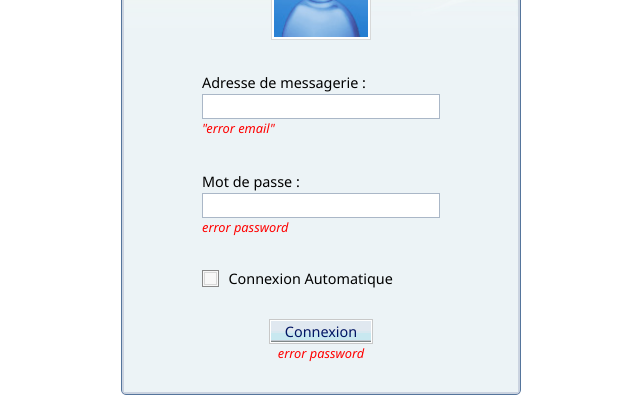
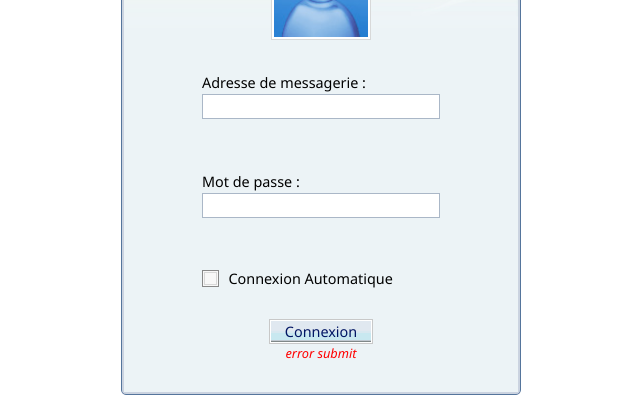
Before and after one commit to david-mi/MSN_Reborn, a React (Vite) app: page /login in a window 1280 px wide. Shown: the part 248-662 px from the top of the page, without its empty margins (319-959 px from the left). Built offline with nearby package versions, Linux system fonts and the light colour scheme; no server answers.

Commit message:
feat: put login form in to LoginForm component, add form validation

```diff
--- /dev/null
+++ b/src/Components/Login/LoginForm/LoginForm.tsx
@@ -0,0 +1,74 @@
+import FormLayout from "@/Components/Shared/FormLayout/FormLayout";
+import Avatar from "@/Components/Shared/Avatar/Avatar";
+import Button from "@/Components/Shared/Button/Button";
+import Checkbox from "@/Components/Shared/Checkbox/Checkbox";
+import { useForm } from "react-hook-form";
+import type { LoginFormFields } from "./types";
+import styles from "./loginForm.module.css"
+import { EmailValidation, PasswordValidation } from "@/utils/Validation";
+import { ChangeEvent } from "react";
+
+const passwordValidation = new PasswordValidation()
+
+function LoginForm() {
+  const {
+    register,
+    handleSubmit,
+    formState: { errors },
+    setValue
+  } = useForm<LoginFormFields>({
+    defaultValues: {
+      "rememberAuth": false,
+      "status": "online"
+    }
+  })
+
+  function onSubmit(formFields: LoginFormFields) {
+    console.log(formFields)
+  }
+
+  function setRememberAuth({ target }: ChangeEvent<HTMLInputElement>) {
+    setValue("rememberAuth", target.checked)
+  }
+
+  return (
+    <FormLayout onSubmit={handleSubmit(onSubmit)}>
+      <Avatar size="medium" className={styles.avatar} />
+      <div>
+        <label htmlFor="email">Adresse de messagerie :</label>
+        <input
+          id="email"
+          data-testid="login-email-input"
+          {...register("email", { validate: EmailValidation.validateFromInput })}
+        />
+        <small data-testid="login-email-error">{errors.email?.message}</small>
+      </div>
+      <div className="issou">
+        <label htmlFor="password">Mot de passe :</label>
+        <input
+          id="password"
+          type="password"
+          data-testid="login-password-input"
+          {...register("password", { validate: passwordValidation.validatePasswordComplexity })}
+        />
+        <small data-testid="login-password-error">{errors.password?.message}</small>
+      </div>
+      <div className={styles.autoConnect}>
+        <Checkbox onChange={setRememberAuth} />
+        <label htmlFor="autoConnect">Connexion Automatique</label>
+      </div>
+      <div className={styles.submitContainer}>
+        <Button
+          title="Connexion"
+          theme="gradient"
+          wait={false}
+          data-testid="login-email-submit-button"
+          className={styles.submitButton}
+        />
+        <small data-testid="login-submit-error">error submit</small>
+      </div>
+    </FormLayout>
+  );
+}
+
+export default LoginForm;
--- /dev/null
+++ b/src/Components/Login/LoginForm/loginForm.module.css
@@ -0,0 +1,13 @@
+.submitContainer {
+  align-items: center !important;
+}
+
+.avatar {
+  margin-inline: auto;
+}
+
+.autoConnect {
+  display: flex;
+  align-items: center;
+  gap: 5px;
+}
--- /dev/null
+++ b/src/Components/Login/LoginForm/types.ts
@@ -0,0 +1,6 @@
+export interface LoginFormFields {
+  email: string
+  password: string
+  status: string
+  rememberAuth: boolean
+}
--- a/src/Components/Shared/Checkbox/Checkbox.tsx
+++ b/src/Components/Shared/Checkbox/Checkbox.tsx
@@ -1,16 +1,18 @@
-import { ChangeEvent } from "react"
+import { ChangeEvent, ComponentProps } from "react"
 import styles from "./checkbox.module.css";
 
-interface Props {
-  onChange: (event: ChangeEvent) => void
+type Props = ComponentProps<"input"> & {
+  onChange: (event: ChangeEvent<HTMLInputElement>) => void
 }
 
-function Checkbox({ onChange }: Props) {
+function Checkbox(props: Props) {
+  const classNames = `${styles.checkbox} ${props.className ? props.className : ""}`
+
   return (
     <input
-      onChange={onChange}
       type="checkbox"
-      className={styles.checkbox}
+      className={classNames}
+      onChange={props.onChange}
     />
   );
 }
--- a/src/Pages/Login/Login.tsx
+++ b/src/Pages/Login/Login.tsx
@@ -1,56 +1,14 @@
 import styles from "./login.module.css";
-import FormLayout from "@/Components/Shared/FormLayout/FormLayout";
-import Avatar from "@/Components/Shared/Avatar/Avatar";
-import Button from "@/Components/Shared/Button/Button";
 import GradientLayout from "@/Components/Shared/GradientLayout/GradientLayout";
-import Checkbox from "@/Components/Shared/Checkbox/Checkbox";
+import LoginForm from "@/Components/Login/LoginForm/LoginForm";
 
 function Login() {
-  function handleSubmit() {
-    console.log("submit")
-  }
+
 
   return (
     <div className={styles.login}>
-
       <GradientLayout>
-        <FormLayout onSubmit={handleSubmit}>
-          <Avatar
-            size="medium"
-            className={styles.avatar}
-          />
-          <div>
-            <label htmlFor="email">Adresse de messagerie :</label>
-            <input
-              id="email"
-              data-testid="register-email-input"
-            />
-            <small data-testid="register-email-error">"error email"</small>
-          </div>
-          <div className="issou">
-            <label htmlFor="password">Mot de passe :</label>
-            <input
-              id="password"
-              type="password"
-              data-testid="register-password-input"
-            />
-            <small data-testid="register-password-error">error password</small>
-          </div>
-          <div className={styles.autoConnect}>
-            <Checkbox onChange={() => null} />
-            <label htmlFor="autoConnect">Connexion Automatique</label>
-          </div>
-          <div className={styles.submitContainer}>
-            <Button
-              title="Connexion"
-              theme="gradient"
-              wait={false}
-              data-testid="register-email-submit-button"
-              className={styles.submitButton}
-            />
-            <small data-testid="register-password-submit-error">error password</small>
-          </div>
-        </FormLayout>
+        <LoginForm />
       </GradientLayout>
     </div>
   );
--- a/src/Pages/Login/login.module.css
+++ b/src/Pages/Login/login.module.css
@@ -3,17 +3,3 @@
   display: grid;
   place-items: center;
 }
-
-.login .submitContainer {
-  align-items: center !important;
-}
-
-.avatar {
-  margin-inline: auto;
-}
-
-.autoConnect {
-  display: flex;
-  align-items: center;
-  gap: 5px;
-}
```
